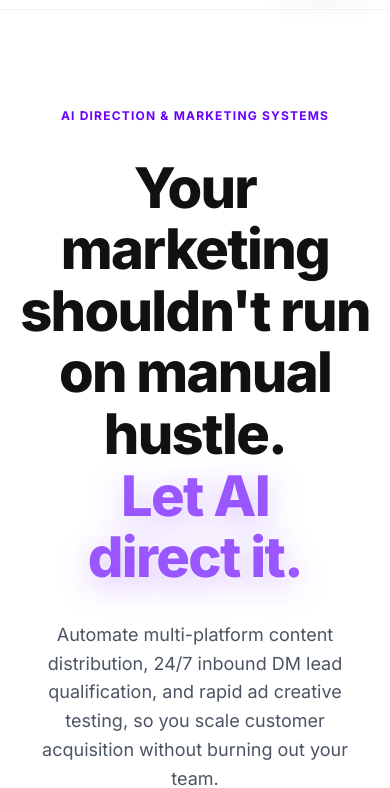
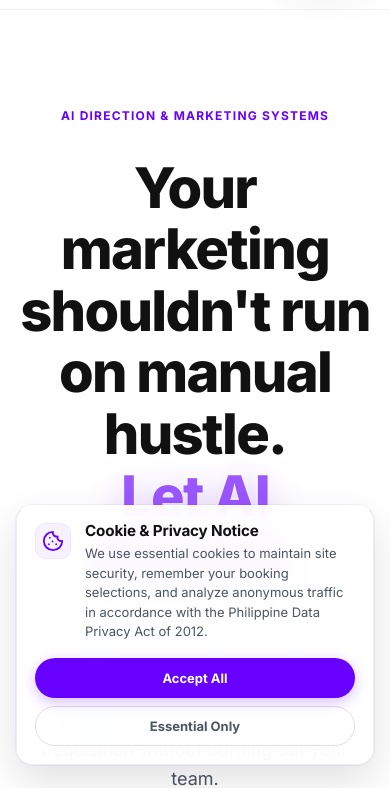
Before and after one commit to beneru/reuben-site, an Astro site: page / in a window 390 px wide. Shown: the part 63-851 px from the top of the page. Built offline with nearby package versions, Linux system fonts and the light colour scheme; Astro itself is replaced by a stand-in of ours; no server answers.

Commit message:
feat(ui): add cookie consent banner and update 6 service photos for AI marketing

```diff
--- /dev/null
+++ b/src/components/CookieConsent.astro
@@ -0,0 +1,205 @@
+---
+/**
+ * Cookie consent banner for compliance (DPA 2012, GDPR, ePrivacy).
+ * Stores user choice in localStorage ('beneru_cookie_consent').
+ */
+---
+
+<aside id="cookieConsent" class="cookie-banner" role="dialog" aria-labelledby="cookieTitle" aria-describedby="cookieDesc" hidden>
+  <div class="cookie-content">
+    <div class="cookie-icon" aria-hidden="true">
+      <svg viewBox="0 0 24 24" width="22" height="22" fill="none" stroke="currentColor" stroke-width="2" stroke-linecap="round" stroke-linejoin="round">
+        <path d="M12 2a10 10 0 1 0 10 10 4 4 0 0 1-5-5 4 4 0 0 1-5-5"/>
+        <path d="M8.5 8.5v.01"/>
+        <path d="M7.5 15.5v.01"/>
+        <path d="M15.5 15.5v.01"/>
+        <path d="M11.5 12.5v.01"/>
+      </svg>
+    </div>
+    <div class="cookie-text">
+      <h4 id="cookieTitle" class="cookie-title">Cookie &amp; Privacy Notice</h4>
+      <p id="cookieDesc" class="cookie-desc">
+        We use essential cookies to maintain site security, remember your booking selections, and analyze anonymous traffic in accordance with the Philippine Data Privacy Act of 2012.
+      </p>
+    </div>
+  </div>
+  <div class="cookie-actions">
+    <button type="button" id="cookieDecline" class="cookie-btn cookie-btn-ghost">Essential Only</button>
+    <button type="button" id="cookieAccept" class="cookie-btn cookie-btn-primary">Accept All</button>
+  </div>
+</aside>
+
+<script>
+  (() => {
+    const banner = document.getElementById('cookieConsent');
+    if (!banner) return;
+
+    const STORAGE_KEY = 'beneru_cookie_consent';
+    const saved = localStorage.getItem(STORAGE_KEY);
+
+    if (!saved) {
+      // Small delay for smooth entry after initial page paint
+      setTimeout(() => {
+        banner.removeAttribute('hidden');
+        banner.classList.add('is-visible');
+      }, 700);
+    }
+
+    const acceptBtn = document.getElementById('cookieAccept');
+    const declineBtn = document.getElementById('cookieDecline');
+
+    const dismiss = (consentValue: 'accepted' | 'essential') => {
+      localStorage.setItem(STORAGE_KEY, consentValue);
+      banner.classList.remove('is-visible');
+      banner.classList.add('is-leaving');
+      setTimeout(() => {
+        banner.setAttribute('hidden', '');
+      }, 300);
+    };
+
+    acceptBtn?.addEventListener('click', () => dismiss('accepted'));
+    declineBtn?.addEventListener('click', () => dismiss('essential'));
+  })();
+</script>
+
+<style>
+  .cookie-banner {
+    position: fixed;
+    bottom: 1.5rem;
+    right: 1.5rem;
+    max-width: 440px;
+    z-index: 9999;
+    background: rgba(255, 255, 255, 0.92);
+    backdrop-filter: blur(16px);
+    -webkit-backdrop-filter: blur(16px);
+    border: 1px solid rgba(0, 0, 0, 0.08);
+    border-top: 1px solid rgba(255, 255, 255, 0.9);
+    border-radius: 18px;
+    padding: 1.25rem 1.4rem;
+    box-shadow: 0 16px 40px rgba(0, 0, 0, 0.12), 0 0 0 1px rgba(103, 0, 255, 0.06);
+    color: var(--ink);
+    opacity: 0;
+    transform: translateY(20px);
+    transition: opacity 0.3s cubic-bezier(0.16, 1, 0.3, 1), transform 0.3s cubic-bezier(0.16, 1, 0.3, 1);
+  }
+
+  .cookie-banner.is-visible {
+    opacity: 1;
+    transform: translateY(0);
+  }
+
+  .cookie-banner.is-leaving {
+    opacity: 0;
+    transform: translateY(16px);
+  }
+
+  .cookie-content {
+    display: flex;
+    gap: 0.85rem;
+    align-items: flex-start;
+    margin-bottom: 1rem;
+  }
+
+  .cookie-icon {
+    width: 36px;
+    height: 36px;
+    border-radius: 10px;
+    background: var(--accent-light, #f7f2ff);
+    color: var(--accent, #6700ff);
+    display: flex;
+    align-items: center;
+    justify-content: center;
+    flex-shrink: 0;
+    border: 1px solid var(--accent-light-2, #efe5ff);
+  }
+
+  .cookie-text {
+    flex: 1;
+  }
+
+  .cookie-title {
+    font-size: 0.95rem;
+    font-weight: 700;
+    margin: 0 0 0.25rem;
+    color: var(--ink);
+    letter-spacing: -0.01em;
+  }
+
+  .cookie-desc {
+    font-size: 0.8125rem;
+    line-height: 1.5;
+    color: var(--ink-2);
+    margin: 0;
+  }
+
+  .cookie-actions {
+    display: flex;
+    justify-content: flex-end;
+    gap: 0.65rem;
+  }
+
+  .cookie-btn {
+    padding: 0.55rem 1.15rem;
+    font-size: 0.8125rem;
+    font-weight: 700;
+    font-family: inherit;
+    border-radius: 9999px;
+    cursor: pointer;
+    transition: all 0.2s ease;
+    border: 1px solid transparent;
+  }
+
+  .cookie-btn-primary {
+    background: var(--accent, #6700ff);
+    color: #ffffff;
+    box-shadow: 0 4px 14px rgba(103, 0, 255, 0.25);
+  }
+
+  .cookie-btn-primary:hover {
+    background: var(--accent-hover, #5800dc);
+    transform: translateY(-1px);
+    box-shadow: 0 6px 18px rgba(103, 0, 255, 0.32);
+  }
+
+  .cookie-btn-ghost {
+    background: transparent;
+    color: var(--ink-2);
+    border-color: rgba(0, 0, 0, 0.12);
+  }
+
+  .cookie-btn-ghost:hover {
+    background: rgba(0, 0, 0, 0.04);
+    color: var(--ink);
+  }
+
+  .cookie-btn:focus-visible {
+    outline: 2px solid var(--color-focus-ring, #6700ff);
+    outline-offset: 2px;
+  }
+
+  @media (max-width: 600px) {
+    .cookie-banner {
+      bottom: 1rem;
+      left: 1rem;
+      right: 1rem;
+      max-width: none;
+      padding: 1.1rem 1.15rem;
+      border-radius: 16px;
+    }
+    .cookie-actions {
+      flex-direction: column-reverse;
+      gap: 0.5rem;
+    }
+    .cookie-btn {
+      width: 100%;
+      text-align: center;
+      padding: 0.7rem;
+    }
+  }
+
+  @media (prefers-reduced-motion: reduce) {
+    .cookie-banner {
+      transition: none !important;
+    }
+  }
+</style>
--- a/src/components/ServicesSection.astro
+++ b/src/components/ServicesSection.astro
@@ -5,42 +5,42 @@ const services = [
     title: "AI Content Multiplication",
     description: "Turn one founder video, article, or insight into 20+ platform-native posts across Instagram, LinkedIn, X, and Facebook with automated scheduling.",
     iconSvg: `<svg viewBox="0 0 24 24" width="22" height="22" fill="none" stroke="currentColor" stroke-width="2" stroke-linecap="round" stroke-linejoin="round" aria-hidden="true"><rect width="8" height="18" x="3" y="3" rx="1"/><rect width="8" height="10" x="13" y="11" rx="1"/><rect width="8" height="5" x="13" y="3" rx="1"/></svg>`,
-    image: "/assets/customer_service.jpg"
+    image: "/assets/marketing/content_multiplication.jpg"
   },
   {
     id: "02",
     title: "Inbound DM Lead Capture",
     description: "Never let a warm prospect wait in chat. Custom AI qualifies buyer intent, captures contact details, and books calls directly to your calendar 24/7.",
     iconSvg: `<svg viewBox="0 0 24 24" width="22" height="22" fill="none" stroke="currentColor" stroke-width="2" stroke-linecap="round" stroke-linejoin="round" aria-hidden="true"><path d="M21 15a2 2 0 0 1-2 2H7l-4 4V5a2 2 0 0 1 2-2h14a2 2 0 0 1 2 2z"/><path d="m9 10 2 2 4-4"/></svg>`,
-    image: "/assets/kitchen.jpg"
+    image: "/assets/marketing/lead_capture.jpg"
   },
   {
     id: "03",
     title: "Automated Ad Direction",
     description: "Rapidly test Meta ad creative hooks, generate high-converting direct response angles, and spot creative fatigue before ad spend leaks.",
     iconSvg: `<svg viewBox="0 0 24 24" width="22" height="22" fill="none" stroke="currentColor" stroke-width="2" stroke-linecap="round" stroke-linejoin="round" aria-hidden="true"><polyline points="22 7 13.5 15.5 8.5 10.5 2 17"/><polyline points="16 7 22 7 22 13"/></svg>`,
-    image: "/assets/ai_marketing.jpg"
+    image: "/assets/marketing/ad_direction.jpg"
   },
   {
     id: "04",
     title: "Audience & Market Intel",
     description: "Automated research agents monitor competitor messaging, industry narratives, and viral formats so you always know what angle to take next.",
     iconSvg: `<svg viewBox="0 0 24 24" width="22" height="22" fill="none" stroke="currentColor" stroke-width="2" stroke-linecap="round" stroke-linejoin="round" aria-hidden="true"><circle cx="11" cy="11" r="8"/><path d="m21 21-4.3-4.3"/><path d="M11 8v6"/><path d="M8 11h6"/></svg>`,
-    image: "/assets/inventory.jpg"
+    image: "/assets/marketing/market_intel.jpg"
   },
   {
     id: "05",
     title: "Funnel & CRM Automation",
     description: "Bridge your social accounts, landing pages, email nurture flows, and CRM into one seamless pipeline with zero manual data entry.",
     iconSvg: `<svg viewBox="0 0 24 24" width="22" height="22" fill="none" stroke="currentColor" stroke-width="2" stroke-linecap="round" stroke-linejoin="round" aria-hidden="true"><polygon points="13 2 3 14 12 14 11 22 21 10 12 10 13 2"/></svg>`,
-    image: "/assets/review_automation.jpg"
+    image: "/assets/marketing/funnel_automation.jpg"
   },
   {
     id: "06",
     title: "Growth Intelligence",
     description: "Track customer acquisition cost, organic distribution velocity, and real conversion attribution in one executive view.",
     iconSvg: `<svg viewBox="0 0 24 24" width="22" height="22" fill="none" stroke="currentColor" stroke-width="2" stroke-linecap="round" stroke-linejoin="round" aria-hidden="true"><rect x="4" y="4" width="16" height="16" rx="2"/><rect x="9" y="9" width="6" height="6"/><line x1="9" y1="1" x2="9" y2="4"/><line x1="15" y1="1" x2="15" y2="4"/><line x1="9" y1="20" x2="9" y2="23"/><line x1="15" y1="20" x2="15" y2="23"/><line x1="20" y1="9" x2="23" y2="9"/><line x1="20" y1="14" x2="23" y2="14"/><line x1="1" y1="9" x2="4" y2="9"/><line x1="1" y1="14" x2="4" y2="14"/></svg>`,
-    image: "/assets/pos.jpg"
+    image: "/assets/marketing/growth_intelligence.jpg"
   }
 ];
 ---
--- a/src/layouts/BaseLayout.astro
+++ b/src/layouts/BaseLayout.astro
@@ -1,5 +1,6 @@
 ---
 import '../styles/global.css';
+import CookieConsent from '../components/CookieConsent.astro';
 
 interface Props {
   title: string;
@@ -229,6 +230,9 @@ const ogImage = new URL(image, Astro.site || 'https://beneru.spawntel.com').href
         <p>&copy; {new Date().getFullYear()} Beneru (Reuben Magallanes). All rights reserved.</p>
       </div>
     </footer>
+
+    <!-- Cookie & Privacy Consent Notice (DPA 2012 / GDPR compliance) -->
+    <CookieConsent />
   </body>
 </html>
 
```
Also changed, not shown: public/assets/marketing/ad_direction.jpg (added), public/assets/marketing/content_multiplication.jpg (added), public/assets/marketing/funnel_automation.jpg (added), public/assets/marketing/growth_intelligence.jpg (added), public/assets/marketing/lead_capture.jpg (added), public/assets/marketing/market_intel.jpg (added).
